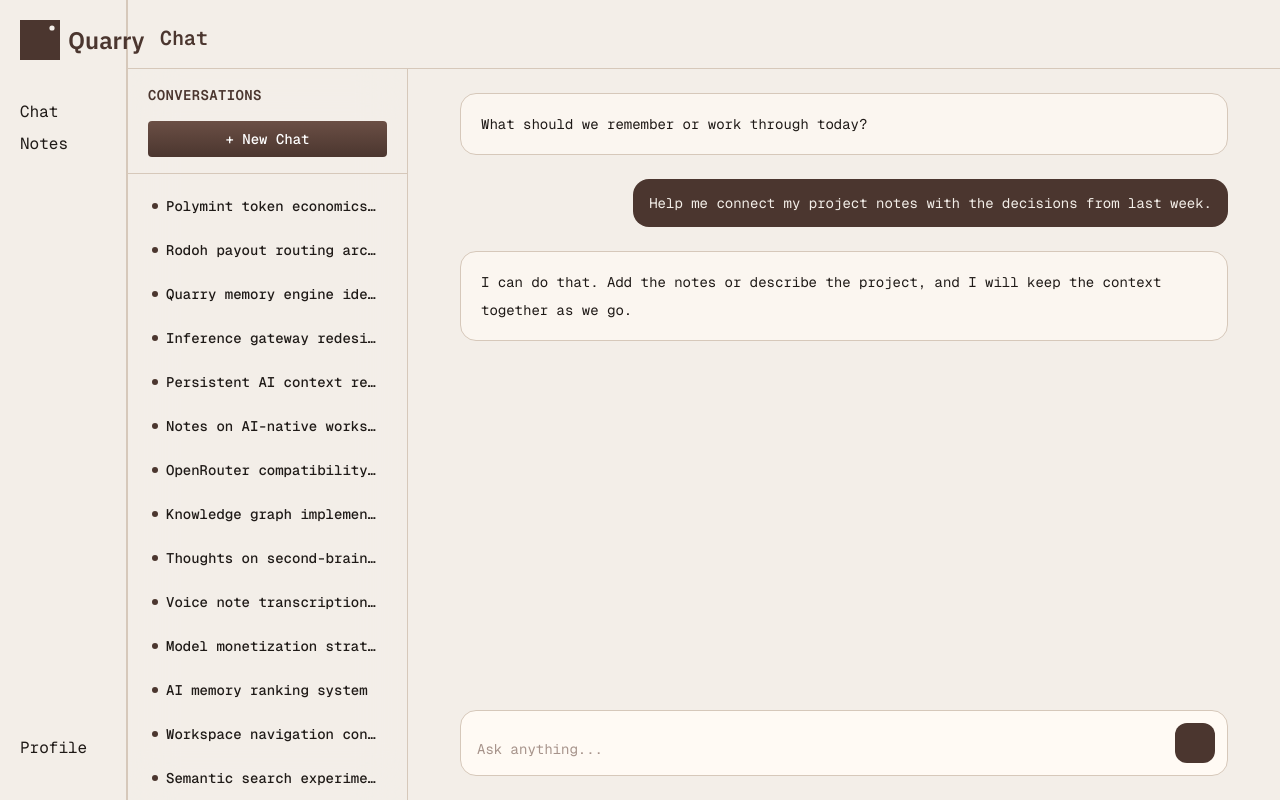
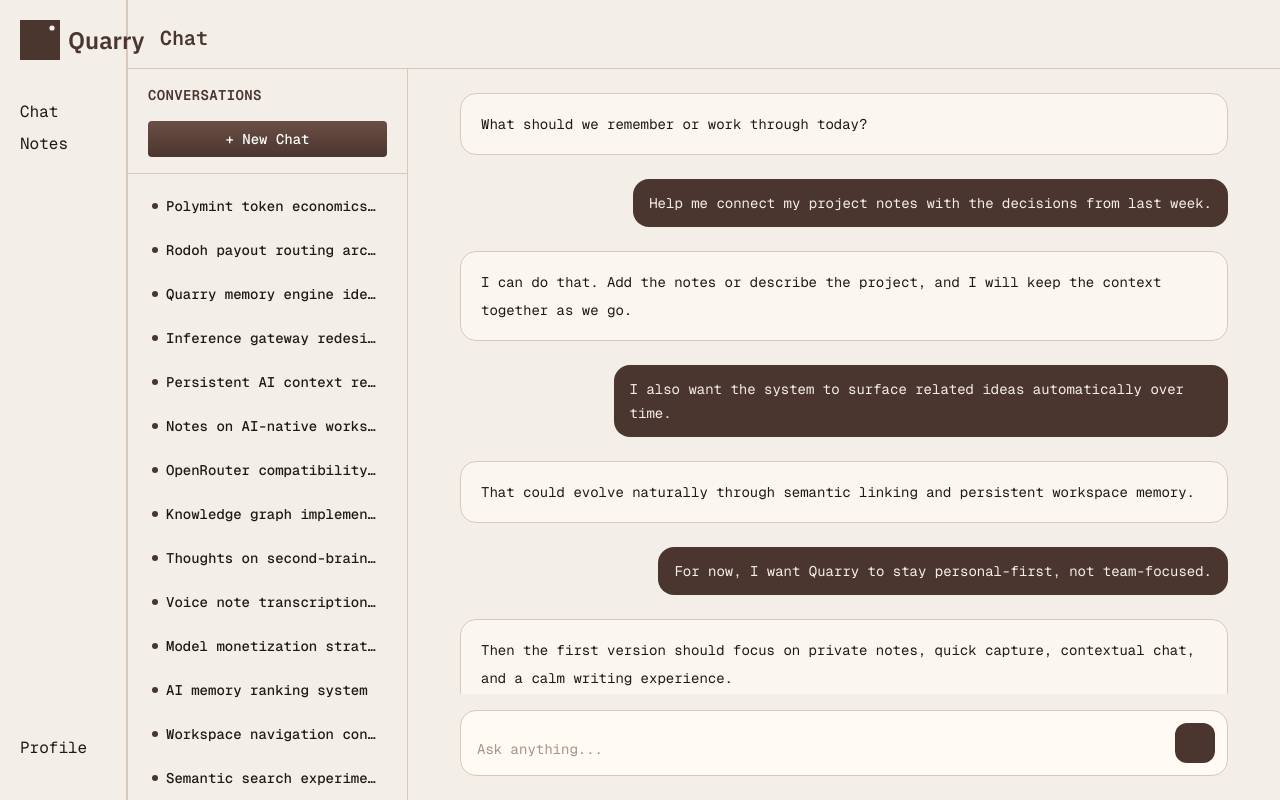
Before and after one commit to ogcovenant/quarry, a Next.js app in the folder apps/web/: page /dashboard/chat in a window 1280 px wide. Built offline with nearby package versions, Linux system fonts and the light colour scheme; some icons are missing.

Commit message:
feat(web): revisited chat

```diff
--- /dev/null
+++ b/apps/web/app/dashboard/chat/layout.tsx
@@ -0,0 +1,20 @@
+"use client";
+
+import ChatHeader from "@/components/dashboard/chat/chat-header";
+import ChatSidebar from "@/components/dashboard/chat/chat-sidebar";
+
+export default function DashboardChatLayout({
+  children,
+}: {
+  children: React.ReactNode;
+}) {
+  return (
+    <div className="flex h-screen flex-1 flex-col overflow-hidden">
+      <ChatHeader />
+      <div className="flex min-h-0 flex-1">
+        <ChatSidebar />
+        <div className="flex-1">{children}</div>
+      </div>
+    </div>
+  );
+}
--- a/apps/web/app/dashboard/chat/page.tsx
+++ b/apps/web/app/dashboard/chat/page.tsx
@@ -1,17 +1,10 @@
 "use client";
-
-import ChatHeader from "@/components/dashboard/chat/chat-header";
 import ChatPage from "@/components/dashboard/chat/chat-page";
-import ChatSidebar from "@/components/dashboard/chat/chat-sidebar";
 
 export default function DashboardChatPage() {
   return (
-    <div className="flex h-screen flex-1 flex-col overflow-hidden">
-      <ChatHeader />
-      <div className="flex min-h-0 flex-1">
-        <ChatSidebar />
-        <ChatPage />
-      </div>
+    <div className="flex-1 h-full overflow-auto">
+      <ChatPage />
     </div>
   );
 }
--- a/apps/web/components/dashboard/chat/chat-page.tsx
+++ b/apps/web/components/dashboard/chat/chat-page.tsx
@@ -15,13 +15,54 @@
     author: "Quarry",
     text: "I can do that. Add the notes or describe the project, and I will keep the context together as we go.",
   },
+  {
+    author: "You",
+    text: "I also want the system to surface related ideas automatically over time.",
+  },
+  {
+    author: "Quarry",
+    text: "That could evolve naturally through semantic linking and persistent workspace memory.",
+  },
+  {
+    author: "You",
+    text: "For now, I want Quarry to stay personal-first, not team-focused.",
+  },
+  {
+    author: "Quarry",
+    text: "Then the first version should focus on private notes, quick capture, contextual chat, and a calm writing experience.",
+  },
+  {
+    author: "You",
+    text: "The dashboard should feel minimal, like a place to think, not a full SaaS control panel.",
+  },
+  {
+    author: "Quarry",
+    text: "A simple notes area, chat history, and expandable input is enough for the first version.",
+  },
+  {
+    author: "You",
+    text: "I want the AI responses to feel more like notes than a person talking back.",
+  },
+  {
+    author: "Quarry",
+    text: "The response style can stay neutral and document-like, with clean note cards instead of avatar bubbles.",
+  },
+  {
+    author: "You",
+    text: "Later, I may add semantic search and automatic connections between notes.",
+  },
+  {
+    author: "Quarry",
+    text: "That can become the intelligence layer after the core writing and chat experience feels solid.",
+  },
 ];
 
 export default function ChatPage() {
   return (
-    <section className="flex flex-1 flex-col">
-      <div className="flex flex-1 flex-col justify-between px-8 py-6">
-        <div className="mx-auto flex w-full max-w-3xl flex-col gap-6">
+    <section className="flex h-full flex-1 flex-col py-6">
+      {/* Messages */}
+      <div className="w-full overflow-y-auto">
+        <div className="mx-auto flex w-full max-w-3xl flex-1 flex-col gap-6 pb-6">
           {messages.map((message) => {
             const isQuarry = message.author === "Quarry";
 
@@ -45,8 +86,10 @@
             );
           })}
         </div>
+      </div>
 
-        <form className="mx-auto mt-8 w-full max-w-3xl">
+      {/* Input */}
+      <form className="mx-auto mt-4 w-full max-w-3xl">
         <label htmlFor="message" className="sr-only">
           Message
         </label>
@@ -59,6 +102,7 @@
           "
         >
           <TextareaAutosize
+            id="message"
             minRows={1}
             maxRows={10}
             placeholder="Ask anything..."
@@ -81,7 +125,6 @@
           </button>
         </div>
       </form>
-      </div>
     </section>
   );
 }
```
Lines whose indentation alone changed are shown as unchanged.
